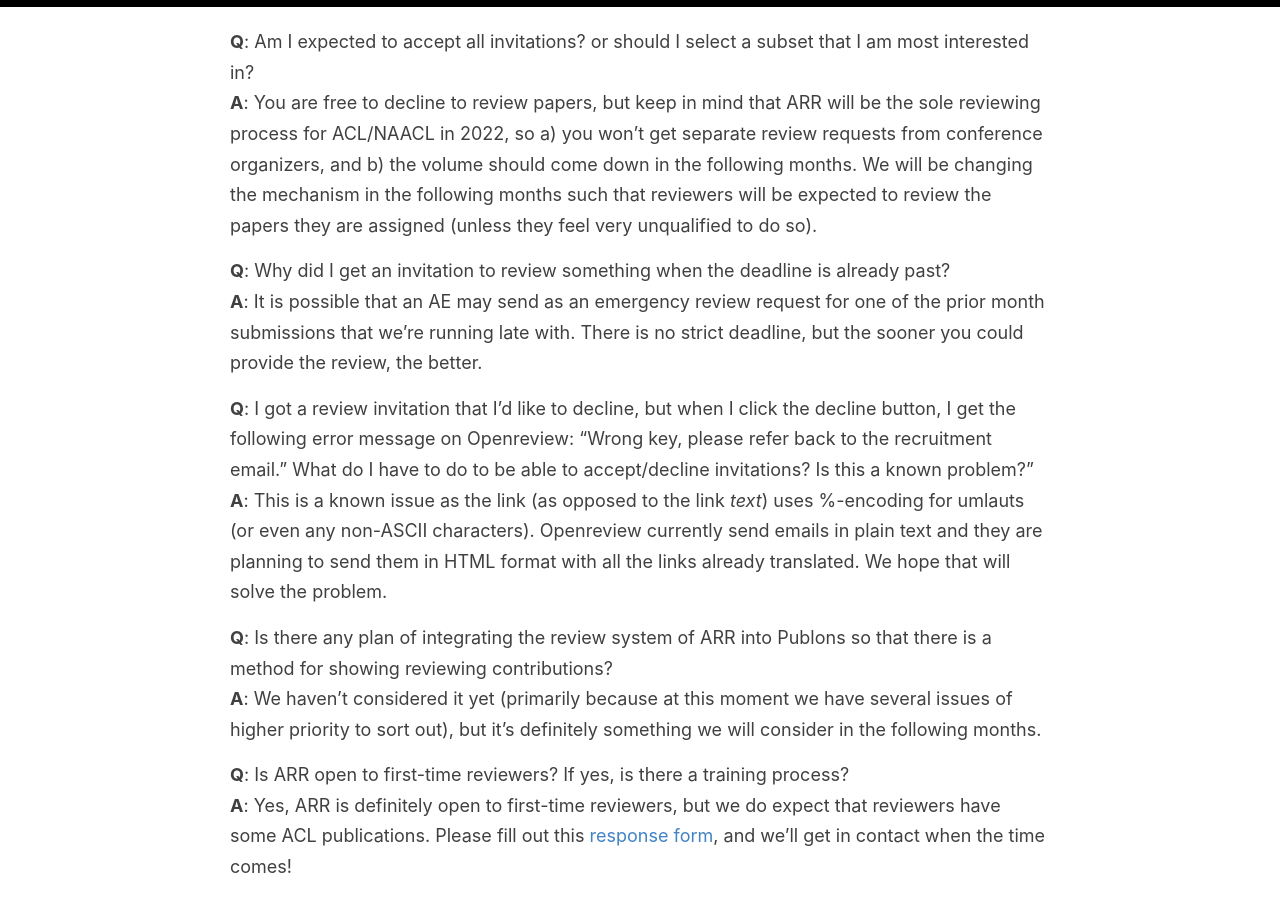
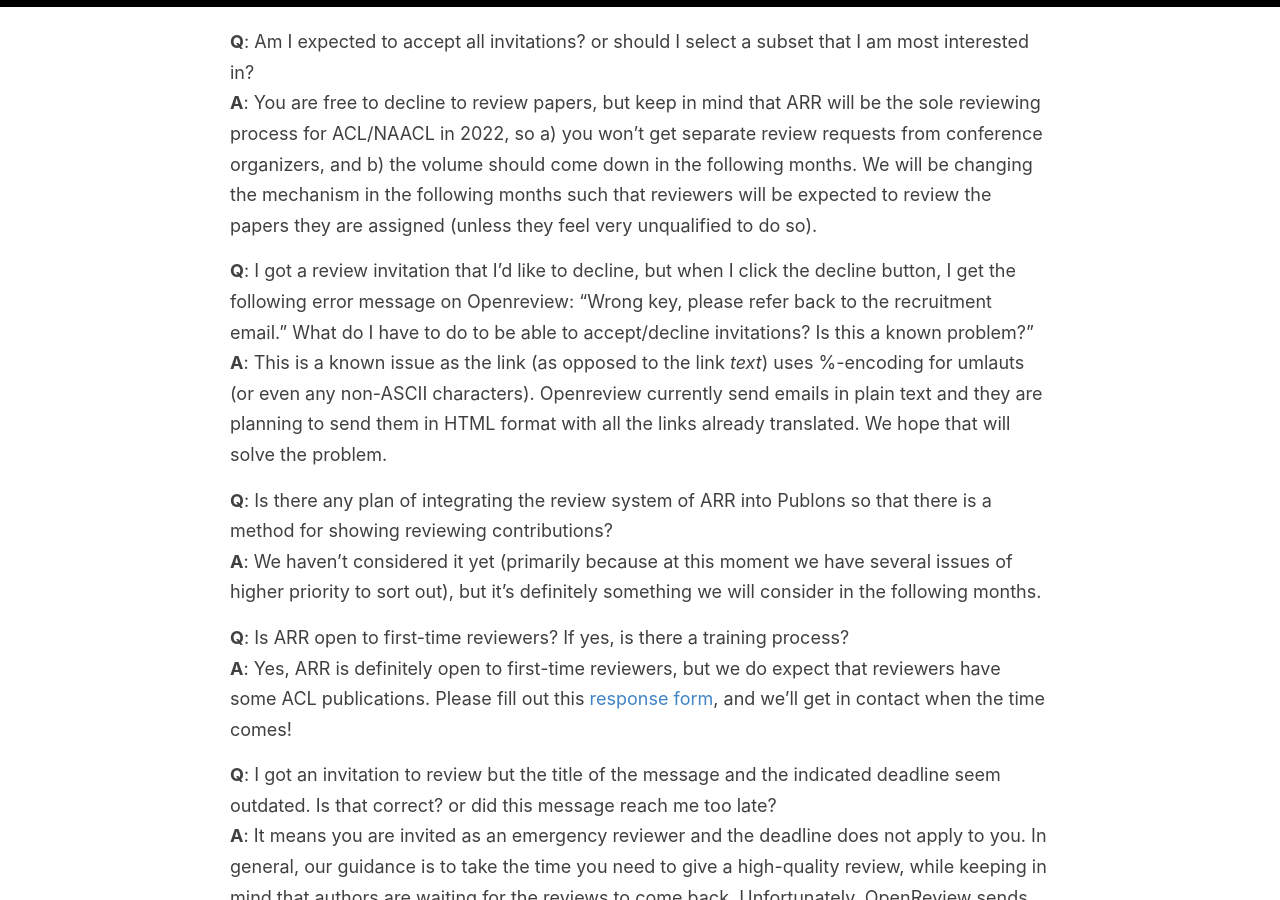
Before and after one commit to amitmerchant1990/reverie, a Jekyll site: the page built from reviewers.md, in a window 1280 px wide and 900 px high, scrolled down 4669 px. Built offline with Jekyll 4.4.1, drawn with Linux system fonts in a browser that asks for light colours.

Commit message:
reviewers: remove redundant FAQ item
I believe this is covered by the last question.

```diff
--- a/reviewers.md
+++ b/reviewers.md
@@ -111,10 +111,6 @@
 **A**:
 You are free to decline to review papers, but keep in mind that ARR will be the sole reviewing process for ACL/NAACL in 2022, so a) you won't get separate review requests from conference organizers, and b) the volume should come down in the following months. We will be changing the mechanism in the following months such that reviewers will be expected to review the papers they are assigned (unless they feel very unqualified to do so).
 
-**Q**: Why did I get an invitation to review something when the deadline is already past?<br>
-**A**:
-It is possible that an AE may send as an emergency review request for one of the prior month submissions that we're running late with. There is no strict deadline, but the sooner you could provide the review, the better.
-
 **Q**: I got a review invitation that I’d like to decline, but when I click the decline button, I get the following error message on Openreview: "Wrong key, please refer back to the recruitment email." What do I have to do to be able to accept/decline invitations? Is this a known problem?"<br>
 **A**:
 This is a known issue as the link (as opposed to the link *text*) uses %-encoding for umlauts (or even any non-ASCII characters). Openreview currently send emails in plain text and they are planning to send them in HTML format with all the links already translated. We hope that will solve the problem.
```
